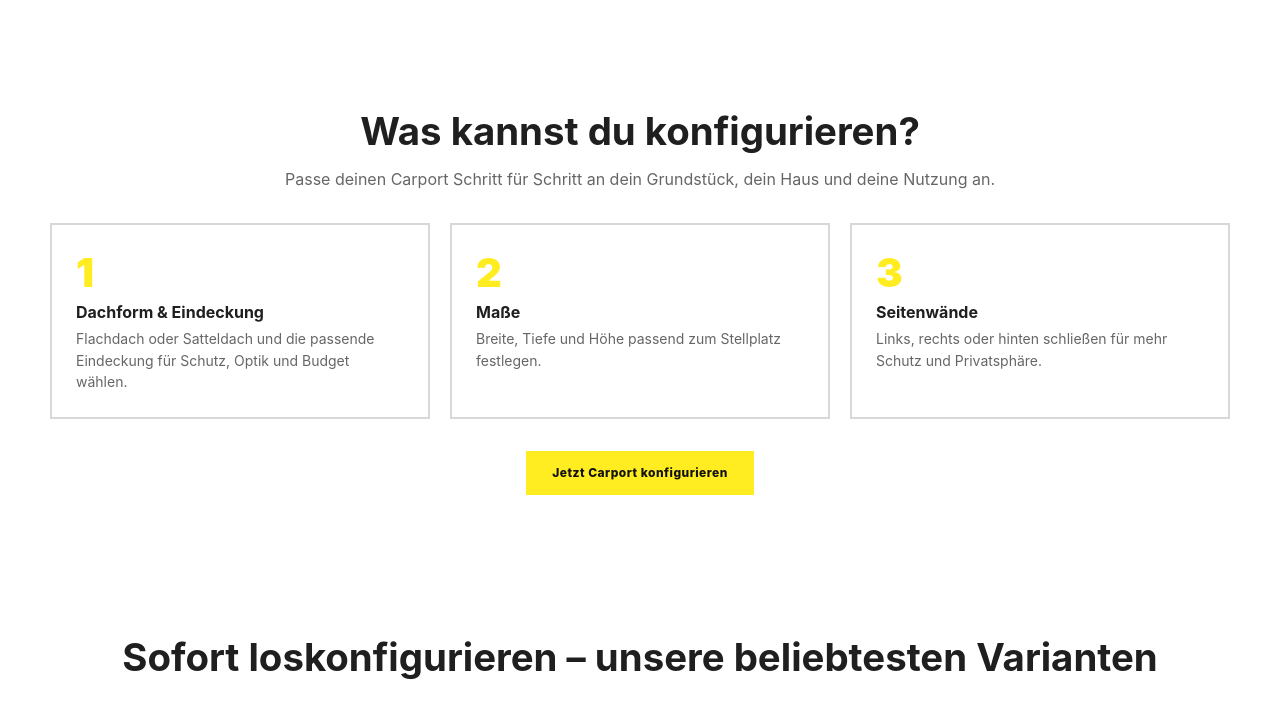
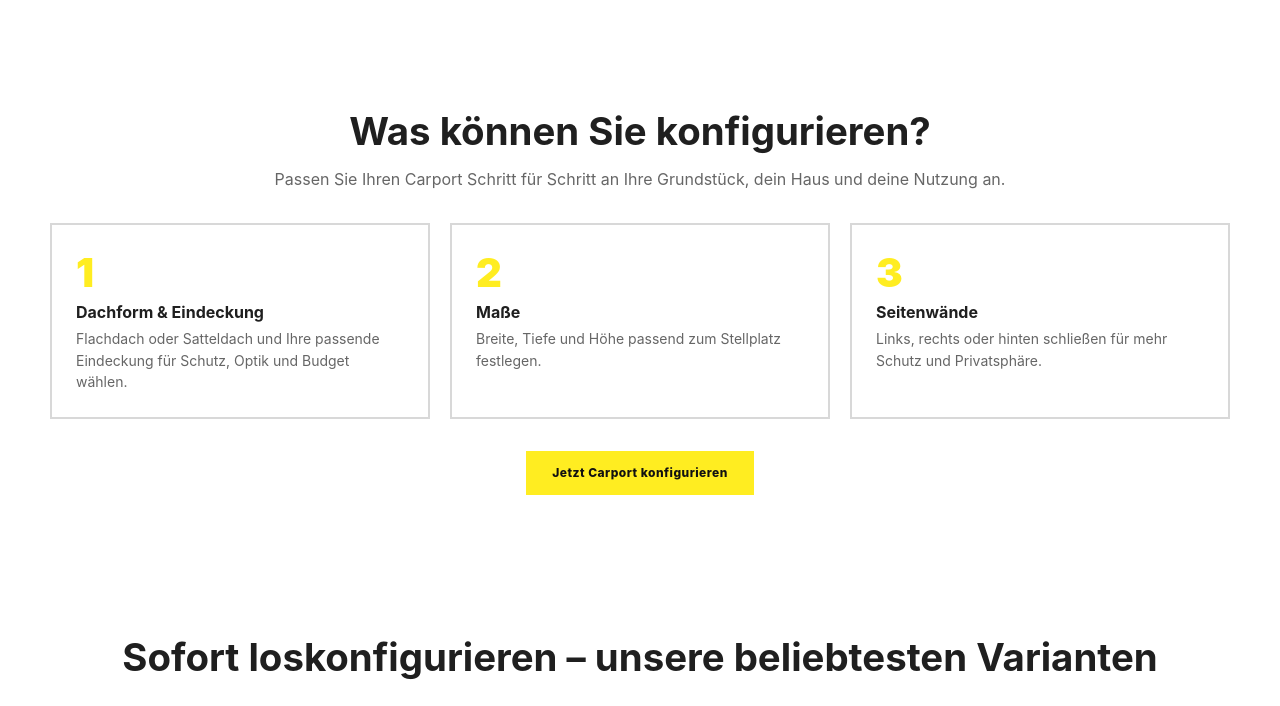
Before and after one commit to weidmanngabriel/webseite-project-corni, a plain HTML site: page index.html in a window 1280 px wide. Shown: the part 822-1528 px from the top of the page. Drawn offline with Linux system fonts and the light colour scheme.

Commit message:
Siezen auf index.html

```diff
--- a/index.html
+++ b/index.html
@@ -39,13 +39,13 @@
       </div>
 
       <section class="section" id="konfigurierbar" aria-labelledby="config-steps-heading">
-        <h2 id="config-steps-heading">Was kannst du konfigurieren?</h2>
-        <p class="section-intro">Passe deinen Carport Schritt für Schritt an dein Grundstück, dein Haus und deine Nutzung an.</p>
+        <h2 id="config-steps-heading">Was können Sie konfigurieren?</h2>
+        <p class="section-intro">Passen Sie Ihren Carport Schritt für Schritt an Ihre Grundstück, dein Haus und deine Nutzung an.</p>
         <div class="config-steps-grid">
           <div class="config-step-card">
             <span class="config-step-num" aria-hidden="true">1</span>
             <h3>Dachform & Eindeckung</h3>
-            <p>Flachdach oder Satteldach und die passende Eindeckung für Schutz, Optik und Budget wählen.</p>
+            <p>Flachdach oder Satteldach und Ihre passende Eindeckung für Schutz, Optik und Budget wählen.</p>
           </div>
           <div class="config-step-card">
             <span class="config-step-num" aria-hidden="true">2</span>
```
